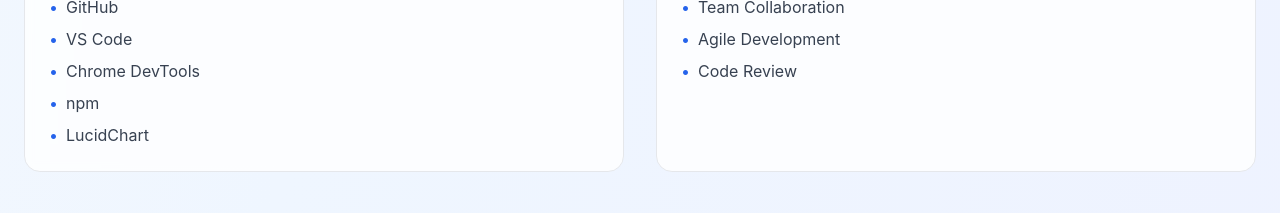
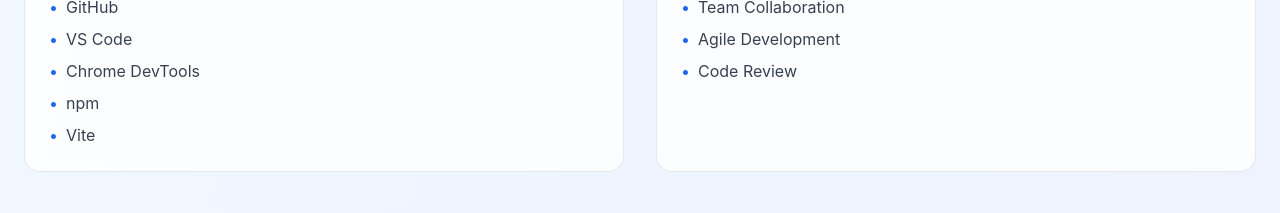
Before and after one commit to OmerTanveerofficial/Portfolio, a React (Vite) app in the folder my-portfolio-new/: page / in a window 1280 px wide. Shown: the part 4180-4393 px from the top of the page. Built offline with nearby package versions, Linux system fonts and the light colour scheme.

Commit message:
Add changes in core competencies

```diff
--- a/my-portfolio-new/src/App.jsx
+++ b/my-portfolio-new/src/App.jsx
@@ -135,7 +135,7 @@
   const skills = {
     "Frontend": ["HTML5", "CSS3", "JavaScript (ES6+)", "React.js","Redux","TypeScript", "Responsive Design", "UI/UX Design(Figma)", "Tailwind CSS", "Bootstrap"],
     "Backend & Database": ["MySQL", "MongoDB", "REST APIs", "Database Design"],
-    "Tools & Technologies": ["Git", "GitHub", "VS Code", "Chrome DevTools", "npm", "LucidChart"],
+    "Tools & Technologies": ["Git", "GitHub", "VS Code", "Chrome DevTools", "npm", "Vite"],
     "Core Competencies": ["Problem Solving", "Team Collaboration", "Agile Development", "Code Review"]
   };
 
```
Also changed, not shown: 1 other file (tests, documents, lock files or other folders).
